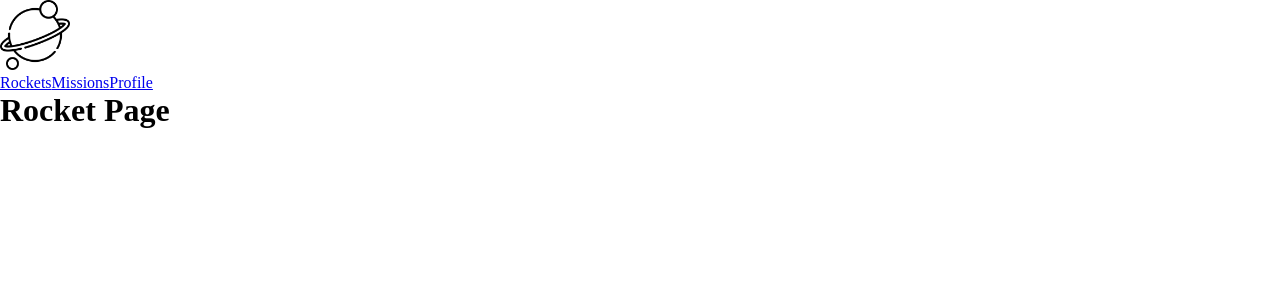
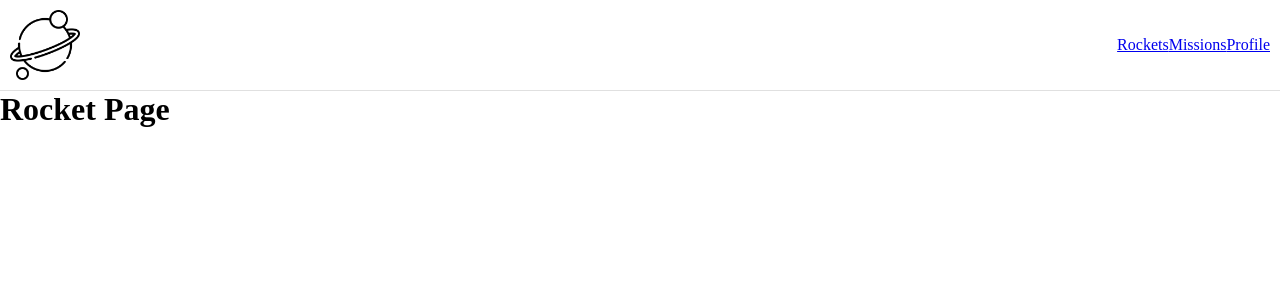
Before and after one commit to Trictonicmp/space-traveler, a React (Create React App) app: page / in a window 1280 px wide. Shown: the top 300 px of the page. Built offline with nearby package versions, Linux system fonts and the light colour scheme.

Commit message:
Set nav class name

```diff
--- a/src/components/NavBar/Nav.js
+++ b/src/components/NavBar/Nav.js
@@ -1,10 +1,11 @@
 import React from 'react';
 import BrandLogo from './BrandLogo';
 import NavLinks from './NavLinks';
+import '../../css/components/nav.css';
 
 function Nav() {
   return (
-    <nav>
+    <nav className="nav">
       <BrandLogo />
       <NavLinks />
     </nav>
```
